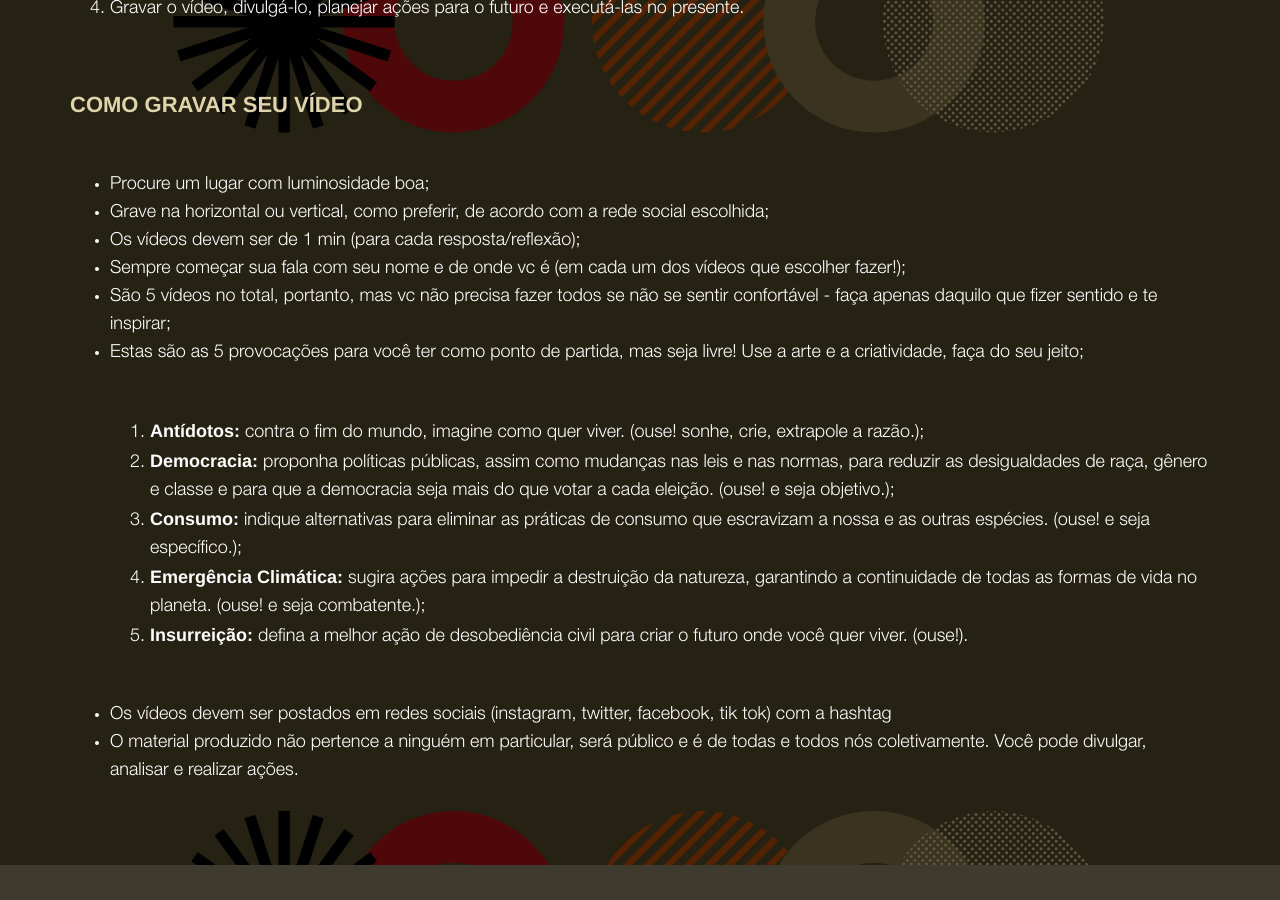
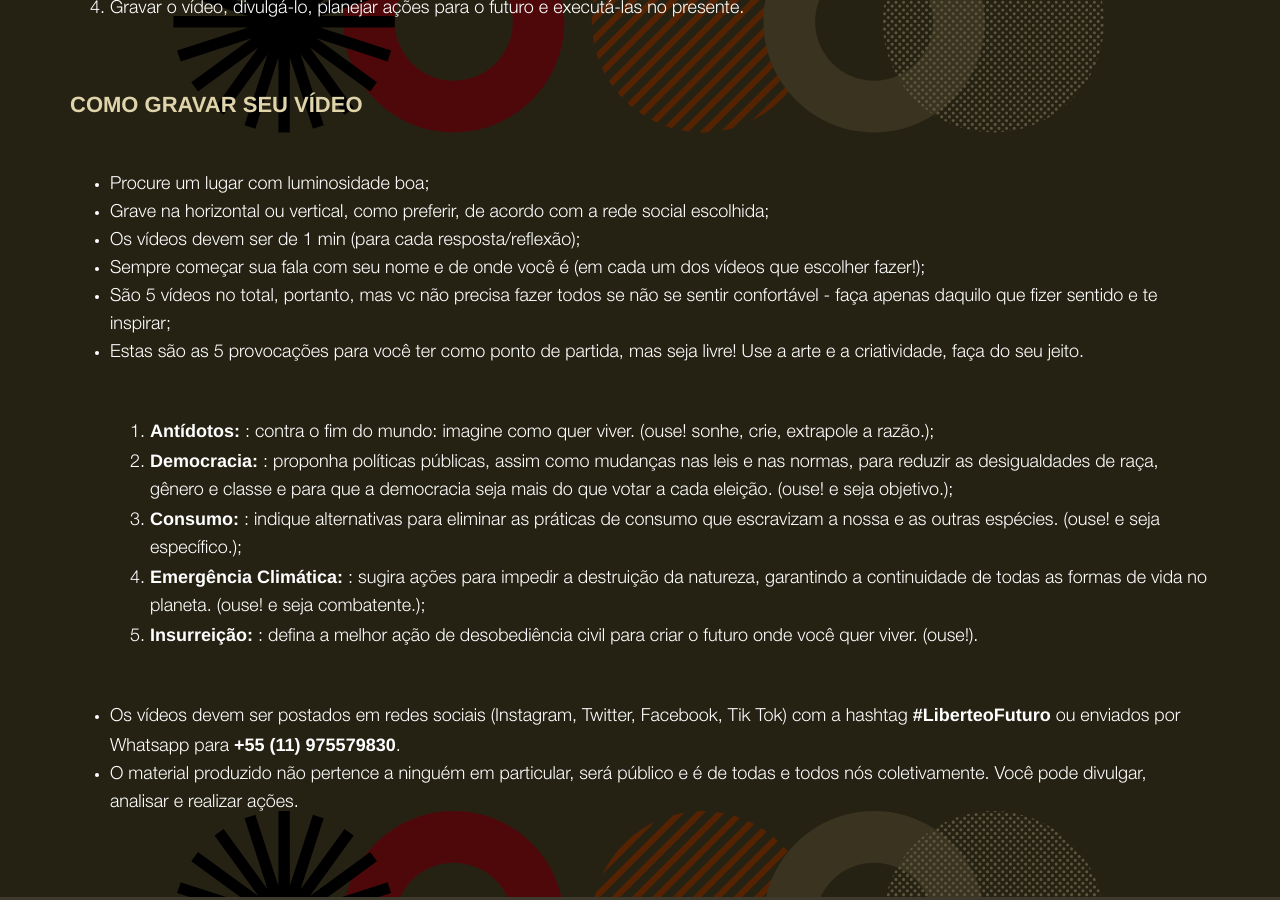
Before and after one commit to associacaosilo/liberteofuturo-site, a Jekyll site: the page built from _pages/participe.md, in a window 1280 px wide and 900 px high, scrolled down 425 px. Built offline with Jekyll 4.4.1, drawn with Linux system fonts in a browser that asks for light colours; nearby versions of some CDN libraries.

Commit message:
Update participe.md

```diff
--- a/_pages/participe.md
+++ b/_pages/participe.md
@@ -46,17 +46,17 @@ topico4: Gravar o vídeo, divulgá-lo, planejar ações para o futuro e executá
 item1: Procure um lugar com luminosidade boa;
 item2: Grave na horizontal ou vertical, como preferir, de acordo com a rede social escolhida;
 item3: Os vídeos devem ser de 1 min (para cada resposta/reflexão);
-item4: Sempre começar sua fala com seu nome e de onde vc é (em cada um dos vídeos que escolher fazer!);
+item4: Sempre começar sua fala com seu nome e de onde você é (em cada um dos vídeos que escolher fazer!);
 item5: São 5 vídeos no total, portanto, mas vc não precisa fazer todos se não se sentir confortável - faça apenas daquilo que fizer sentido e te inspirar;
-item6: Estas são as 5 provocações para você ter como ponto de partida, mas seja livre! Use a arte e a criatividade, faça do seu jeito;
-item7: Os vídeos devem ser postados em redes sociais (instagram, twitter, facebook, tik tok) com a hashtag #liberteofuturo ou enviados por Whatsapp para +55 (11) 975579830;
+item6: Estas são as 5 provocações para você ter como ponto de partida, mas seja livre! Use a arte e a criatividade, faça do seu jeito.
+item7: "Os vídeos devem ser postados em redes sociais (Instagram, Twitter, Facebook, Tik Tok) com a hashtag <strong>#LiberteoFuturo</strong> ou enviados por Whatsapp para <strong>+55 (11) 975579830</strong>."
 item8: O material produzido não pertence a ninguém em particular, será público e é de todas e todos nós coletivamente. Você pode divulgar, analisar e realizar ações.
 
-frase1: contra o fim do mundo, imagine como quer viver. (ouse! sonhe, crie, extrapole a razão.);
-frase2: proponha políticas públicas, assim como mudanças nas leis e nas normas, para reduzir as desigualdades de raça, gênero e classe e para que a democracia seja mais do que votar a cada eleição. (ouse! e seja objetivo.);
-frase3: indique alternativas para eliminar as práticas de consumo que escravizam a nossa e as outras espécies. (ouse! e seja específico.);
-frase4: sugira ações para impedir a destruição da natureza, garantindo a continuidade de todas as formas de vida no planeta. (ouse! e seja combatente.);
-frase5: defina a melhor ação de desobediência civil para criar o futuro onde você quer viver. (ouse!).
+frase1: ": contra o fim do mundo: imagine como quer viver. (ouse! sonhe, crie, extrapole a razão.);"
+frase2: ": proponha políticas públicas, assim como mudanças nas leis e nas normas, para reduzir as desigualdades de raça, gênero e classe e para que a democracia seja mais do que votar a cada eleição. (ouse! e seja objetivo.);"
+frase3: ": indique alternativas para eliminar as práticas de consumo que escravizam a nossa e as outras espécies. (ouse! e seja específico.);"
+frase4: ": sugira ações para impedir a destruição da natureza, garantindo a continuidade de todas as formas de vida no planeta. (ouse! e seja combatente.);"
+frase5: ": defina a melhor ação de desobediência civil para criar o futuro onde você quer viver. (ouse!)."
 
 
 ---
```
